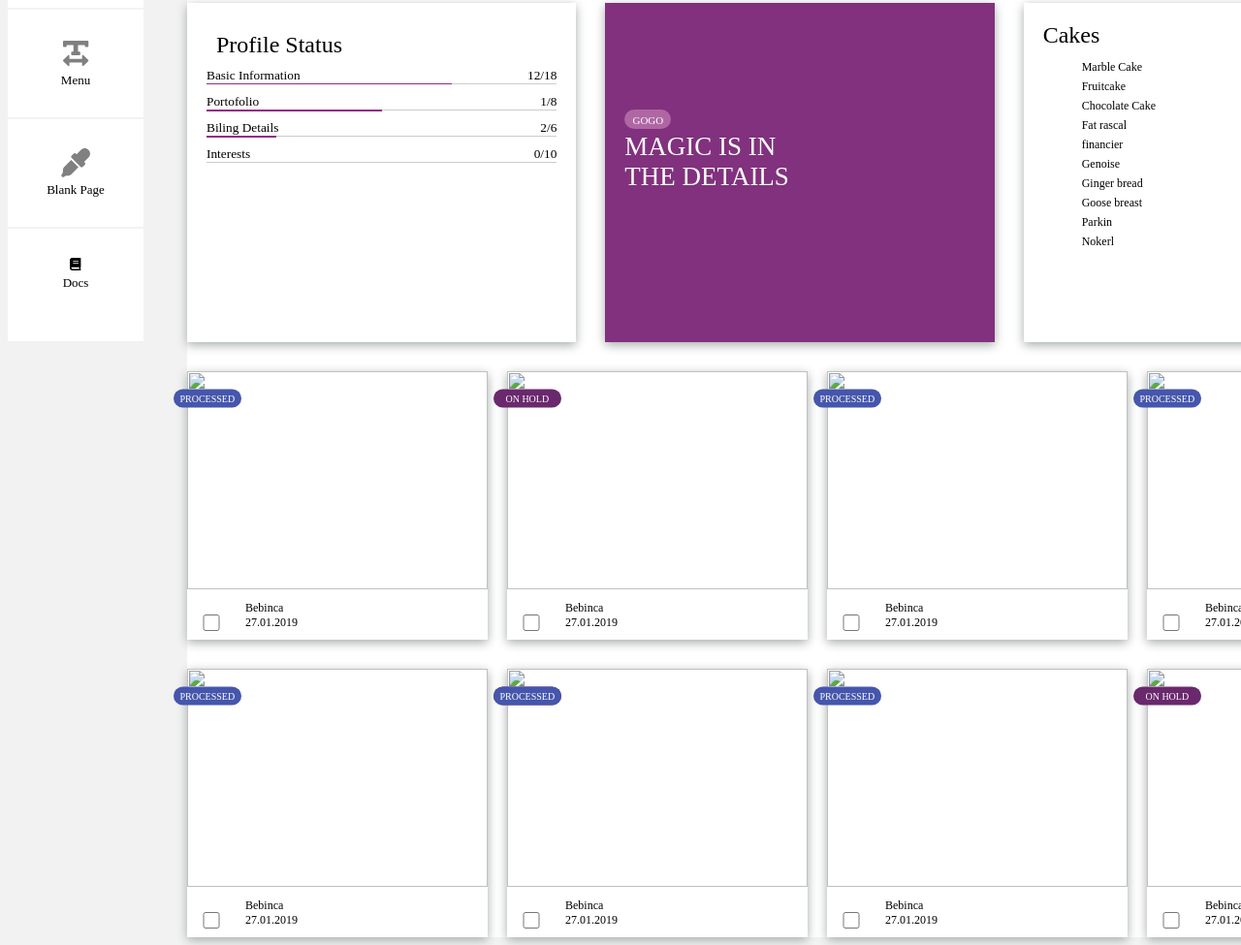
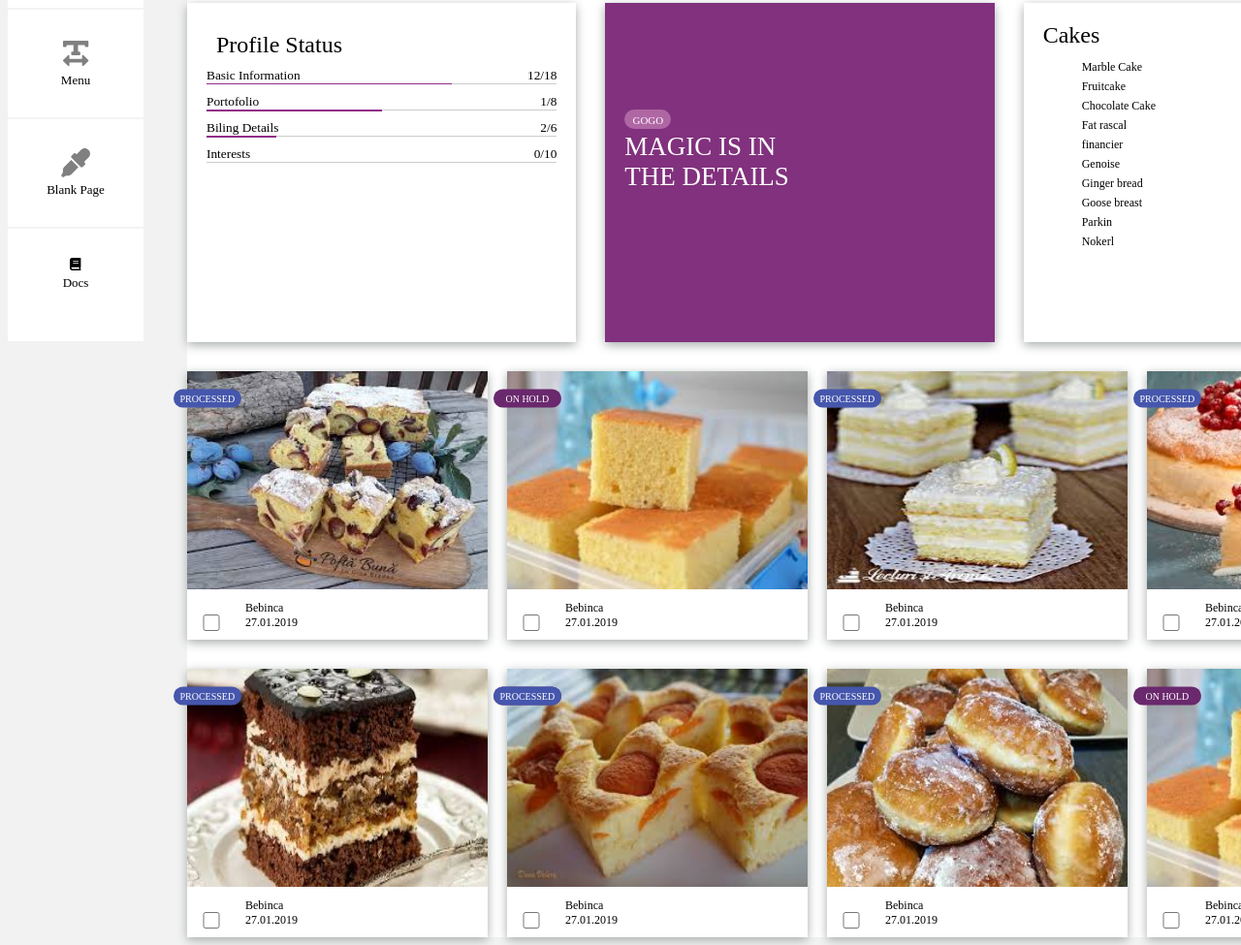
Before and after one commit to VioricaBeudeanu/proiect1, a plain HTML site: page index.html in a window 1280 px wide. Shown: the part 456-1431 px from the top of the page at 97% size. Drawn offline with Linux system fonts and the light colour scheme.

Commit message:
added images

```diff
--- a/index.html
+++ b/index.html
@@ -283,7 +283,7 @@
 				</div>
 				<div class="teta">
 					<div class="nice">
-						<img src="images.jfif" />
+						<img src="image.jfif" />
 						<div class="finish">PROCESSED</div>
 						<div class="click">
 							<input type="checkbox" />
@@ -294,7 +294,7 @@
 						</div>
 					</div>
 					<div class="nice">
-						<img src="baby" />
+						<img src="image1.jfif" />
 						<div class="back">ON HOLD</div>
 						<div class="click">
 							<input type="checkbox" />
@@ -305,7 +305,7 @@
 						</div>
 					</div>
 					<div class="nice">
-						<img src="pen" />
+						<img src="image2.jfif" />
 						<div class="finish">PROCESSED</div>
 						<div class="click">
 							<input type="checkbox" />
@@ -316,7 +316,7 @@
 						</div>
 					</div>
 					<div class="nice">
-						<img src="stylo" />
+						<img src="image3.jfif" />
 						<div class="finish">PROCESSED</div>
 						<div class="click">
 							<input type="checkbox" />
@@ -329,7 +329,7 @@
 				</div>
 				<div class="double">
 					<div class="nice">
-						<img src="images.jfif" />
+						<img src="image4.jfif" />
 						<div class="finish">PROCESSED</div>
 
 						<div class="click">
@@ -341,7 +341,7 @@
 						</div>
 					</div>
 					<div class="nice">
-						<img src="baby" />
+						<img src="image5.jfif" />
 						<div class="back">ON HOLD</div>
 						<div class="finish">PROCESSED</div>
 						<div class="click">
@@ -353,7 +353,7 @@
 						</div>
 					</div>
 					<div class="nice">
-						<img src="pen" />
+						<img src="image6.jfif" />
 
 						<div class="finish">PROCESSED</div>
 						<div class="click">
@@ -365,7 +365,7 @@
 						</div>
 					</div>
 					<div class="nice">
-						<img src="stylo" />
+						<img src="image1.jfif" />
 						<div class="back">ON HOLD</div>
 						<div class="click">
 							<input type="checkbox" />
```
Also changed, not shown: image.jfif (added), image1.jfif (added), image2.jfif (added), image3.jfif (added), image4.jfif (added), image5.jfif (added), image6.jfif (added).
